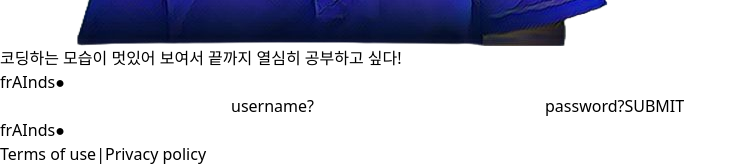
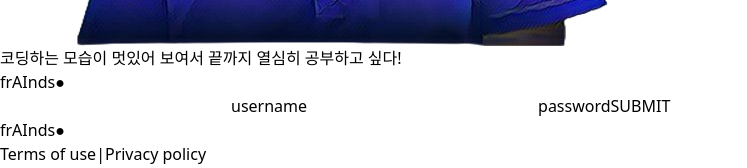
Before and after one commit to frAInds/frAInds, a React (Vite) app in the folder Projects/fe/: page /account/sign-up in a window 1280 px wide. Shown: the part 505-673 px from the top of the page, without its empty margins (0-747 px from the left). Built offline with nearby package versions, Linux system fonts and the light colour scheme.

Commit message:
updated sign-up page
updated animation span
added sign-up conditions
added error messages when input is invalid

```diff
--- a/Projects/fe/src/pages/account/sign-in/page/index.jsx
+++ b/Projects/fe/src/pages/account/sign-in/page/index.jsx
@@ -94,7 +94,7 @@ const SignIn = () => {
                         </span>
                     </label>
 
-                    <button className="bg-blue-600 rounded-md text-white w-[50%] h-10 mt-4" onClick={handleStep}>
+                    <button className="bg-blue-600 rounded-md text-white w-[60%] mt-3" onClick={handleStep}>
                     NEXT
                     </button>
                 </form>
--- a/Projects/fe/src/pages/account/sign-up/page/index.jsx
+++ b/Projects/fe/src/pages/account/sign-up/page/index.jsx
@@ -1,105 +1,105 @@
 import FriendsLogo from "@/common/components/FriendsLogo";
-import "@/pages/account/sign-up/css/sign-up.css"
+import "@/pages/account/sign-up/css/sign-up.css";
 import { useState } from "react";
+
 const SignUp = () => {
-
   const [isFocusedUsername, setFocusUsername] = useState(false);
   const [isFocusedPassword, setFocusPassword] = useState(false);
-
   const [username, setUsername] = useState('');
   const [password, setPassword] = useState('');
+  const [errorMessage, setErrorMessage] = useState('');
 
+  const handleFocusUsername = () => setFocusUsername(true);
+  const handleBlurUsername = () => setFocusUsername(false);
+  const handleFocusPassword = () => setFocusPassword(true);
+  const handleBlurPassword = () => setFocusPassword(false);
 
-  //username 입력창 focus시
-  const handleFocusUsername = () => {
-    setFocusUsername(true);
+  const handleUsernameChange = (e) => {
+    const value = e.target.value;
+    setUsername(value);
+
+    // Check username conditions
+    if (!/^[a-z0-9]{8,16}$/.test(value)) {
+      setErrorMessage("Username should contain only lowercase letters and numbers, with a length of 8 to 16 characters.");
+    } else {
+      setErrorMessage('');
     }
-
-  const handleBlurUsername = () => {
-    setFocusUsername(false);
-  }
-
-  //password 입력창 focus시
-  const handleFocusPassword = () => {
-    setFocusPassword(true);
-  }
-
-  const handleBlurPassword = () => {
-    setFocusPassword(false);
-  }
-
-  //username, password 입력시 span 사라지게
-  const handleUsernameChange = (e) => {
-    setUsername(e.target.value);
-  }
+  };
 
   const handlePasswordChange = (e) => {
-    setPassword(e.target.value);
+    const value = e.target.value;
+    setPassword(value);
+
+    // Check password conditions
+    if (!/^(?=.*[a-z])(?=.*\d)(?=.*[!@#$%^&*])[a-z\d!@#$%^&*]{10,20}$/.test(value)) {
+      setErrorMessage("Password should contain at least one lowercase letter, one number, one special character, and have a length of 10 to 20 characters.");
+    } else {
+      setErrorMessage('');
     }
+  };
 
-
-  //submit 버튼
   const handleSubmit = (e) => {
     e.preventDefault();
 
-    //입력된 데이터 출력으로 테스트
-    console.log(FormData);
+    // Check if there is an error message
+    if (errorMessage) {
+      console.log(errorMessage);
+      return;
     }
 
+    // Proceed with form submission
+    console.log({ username, password });
+  };
 
   return (
-    //sign up container with white bg color
     <div className="flex justify-center items-center h-full">
-      <div className="bg-white h-4/5 w-3/5 p-5">
-
-        <div className="logo-container mb-4">
-          <FriendsLogo></FriendsLogo>
-          </div>
-
-        <form onSubmit={handleSubmit} className="flex flex-col h-full justify-center items-center p-3">
-
-            <label htmlFor="" className={`relative ${isFocusedUsername ? 'focused' : ''}`}>
-              <input type="text"
+      <div className="bg-white rounded-lg p-6 h-[70%] w-1/2 flex flex-col items-center justify-center">
+        <form onSubmit={handleSubmit} className="flex flex-col h-full  items-center p-3">
+          <FriendsLogo className="mb-5"></FriendsLogo>
+          <label className={`relative ${isFocusedUsername ? 'focused' : ''}`}>
+            <input
+              type="text"
               required
-              // placeholder="input username here"
-              className="text-2xl border-2 rounded-lg border-gray-600 border-opacity-50 outline-none
-              focus:border-blue-600 transition duration-200 transform origin-top-left"
+              className="text-2xl border-2 rounded-lg border-gray-600 border-opacity-50 outline-none focus:border-blue-600 transition duration-200 transform origin-top-left"
               onFocus={handleFocusUsername}
               onBlur={handleBlurUsername}
               onChange={handleUsernameChange}
+              value={username}
             />
             <span className={`absolute text-xl left-2 transition duration-200 pointer-events-none
-              ${isFocusedUsername ? 'transform -translate-y-6 -translate-x-4 scale-75 text-blue-600  opacity-100' : 'opacity-20'}`}>
-                username?
+              ${isFocusedUsername || username.trim() !== '' ? 'transform -translate-y-6 -translate-x-4 scale-75 text-blue-600  opacity-100' : 'opacity-20'}`}>
+              username
             </span>
           </label>
 
-            <label htmlFor="" className={`relative ${isFocusedPassword ? 'focused' : ''}`}>
-              <input type="password"
+          <label className={`relative ${isFocusedPassword ? 'focused' : ''}`}>
+            <input
+              type="password"
               required
               className="text-2xl border-2 rounded-lg border-gray-600 border-opacity-50 outline-none
               focus:border-blue-600 transition duration-200 transform origin-top-left mt-8"
               onFocus={handleFocusPassword}
               onBlur={handleBlurPassword}
               onChange={handlePasswordChange}
+              value={password}
             />
             <span className={`absolute text-xl left-2 top-8 transition duration-200 pointer-events-none
-              ${isFocusedPassword ? 'transform -translate-y-6 -translate-x-4 scale-75 text-blue-600  opacity-100' : 'opacity-20'}`}>
-                password?
+              ${isFocusedPassword || password.trim() !== '' ? 'transform -translate-y-6 -translate-x-4 scale-75 text-blue-600  opacity-100' : 'opacity-20'}`}>
+              password
             </span>
           </label>
 
-            <button className="rounded border-2 border-gray-400 mt-8 w-[40%] hover:bg-blue-600">
+          {errorMessage && (
+            <p className="text-red-500 mt-2">{errorMessage}</p>
+          )}
+
+          <button className="rounded border-2 border-gray-400 mt-20 w-[40%] hover:bg-blue-600">
             SUBMIT
           </button>
-
-            {/* hidden string that shows up when rules are violated */}
-
         </form>
       </div>
     </div>
+  );
+};
 
-  )
-}
-
-export default SignUp
+export default SignUp;
```
Lines whose indentation alone changed are shown as unchanged.
